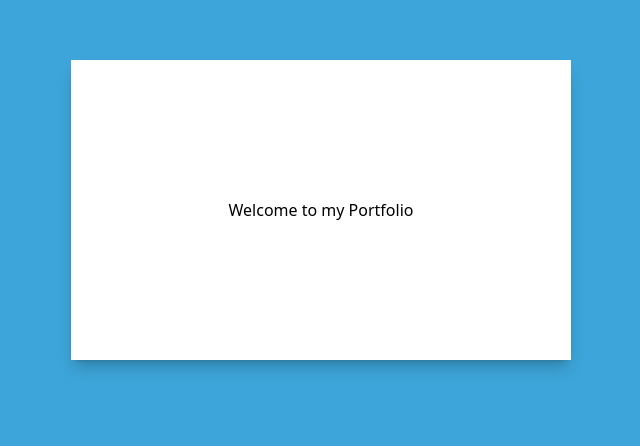
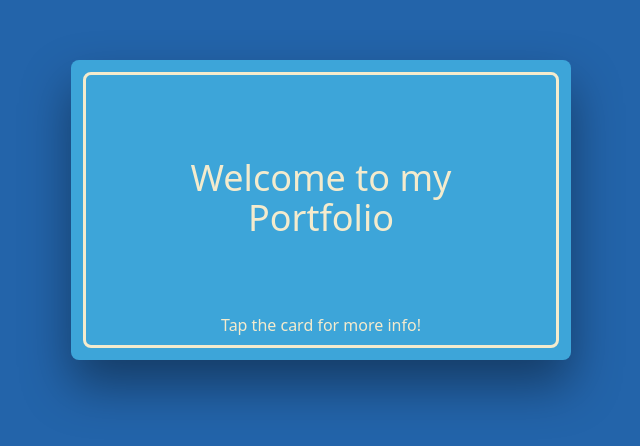
Before and after one commit to OfficialChanHen/PersonalPage, a Next.js app: page / in a window 1280 px wide. Shown: the part 190-636 px from the top of the page, without its empty margins (319-959 px from the left). Built offline with nearby package versions, Linux system fonts and the light colour scheme.

Commit message:
Basic data for card

```diff
--- a/src/app/globals.css
+++ b/src/app/globals.css
@@ -3,6 +3,7 @@
 @theme {
   --color-greenblue: #2364AA;
   --color-pictonblue: #3DA5D9;
-  --color-applegreen: #A5BE00;
+  --color-parchment: #F4EBCD;
+  --color-mantis: #71B26D;
   --color-asparagus: #679436;
 }
--- a/src/app/page.tsx
+++ b/src/app/page.tsx
@@ -1,16 +1,36 @@
+"use client"
+
+import { useState } from "react";
+
 export default function Home() {
+  const [isBackside, setIsBackside] = useState(false);
+
+  const handleRotation = () => {
+    setIsBackside(prev => !prev);
+  }
+
   return (
     <main>
-      <div className="min-w-screen min-h-screen flex flex-col justify-center items-center bg-pictonblue">
-        <div className="group w-125 h-75 perspective-[1000px]">
-          <div className="relative w-full h-full text-center transition-transform duration-800 transform-3d group-hover:rotate-y-180">
-            <div className="absolute flex flex-col justify-center items-center w-full h-full [-webkit-backface-visibility:hidden] bg-white text-black shadow-lg/20">
-              <h1>Welcome to my Portfolio</h1>
+      <div className="relative min-w-screen min-h-screen flex flex-col justify-start items-center p-10 bg-greenblue">
+        <div className="absolute left-1/2 top-1/2 transform -translate-x-1/2 -translate-y-1/2 w-125 h-75 perspective-[1000px]">
+          <div
+            className={`relative size-full text-center transition-transform duration-800 transform-3d ${isBackside && "rotate-y-180"}`}
+            onClick={handleRotation}
+          >
+            <div className="absolute flex flex-col justify-center items-center size-full p-3 [-webkit-backface-visibility:hidden] bg-pictonblue rounded-lg text-white drop-shadow-2xl/40">
+              <div className="flex flex-col justify-center items-center size-full py-2 border-3 rounded-lg border-parchment text-parchment">
+                  {/*<span className="text-pictonblue">Hello!</span>*/}
+                  <div className="flex-1 flex justify-center items-center">
+                    <span className="text-4xl text-center">Welcome to my <br/>Portfolio</span>
+                  </div>
+                  <span>Tap the card for more info!</span>
+              </div>
             </div>
-            <div className="absolute flex flex-col justify-center items-center w-full h-full [-webkit-backface-visibility:hidden] rotate-y-180 bg-white text-black shadow-lg/20">
-              <h1>Chan Hen</h1>
-              <p>Software Engineer</p>
-              <p>Other Info</p>
+            <div className="absolute flex flex-col justify-start items-baseline size-full p-10 [-webkit-backface-visibility:hidden] rotate-y-180 bg-parchment rounded-lg text-black drop-shadow-2xl/40 text-left tracking-[0.3rem] text-pictonblue">
+              <span className="text-3xl text-greenblue">Chan Hen</span>
+              <span className="text-lg">Software Engineer</span>
+              <span className="text-md my-auto">(952)-994-5059<br/>Officialchanhen@gmail.com</span>
+              <span className="mt-auto">Other Info</span>
             </div>
           </div>
         </div>
```
